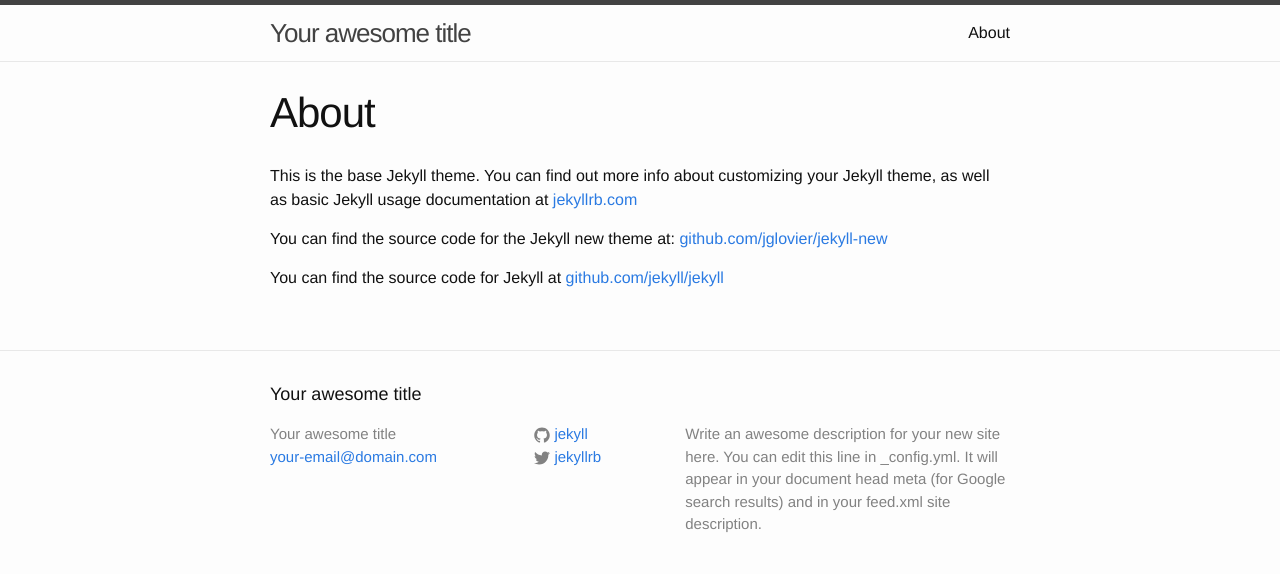
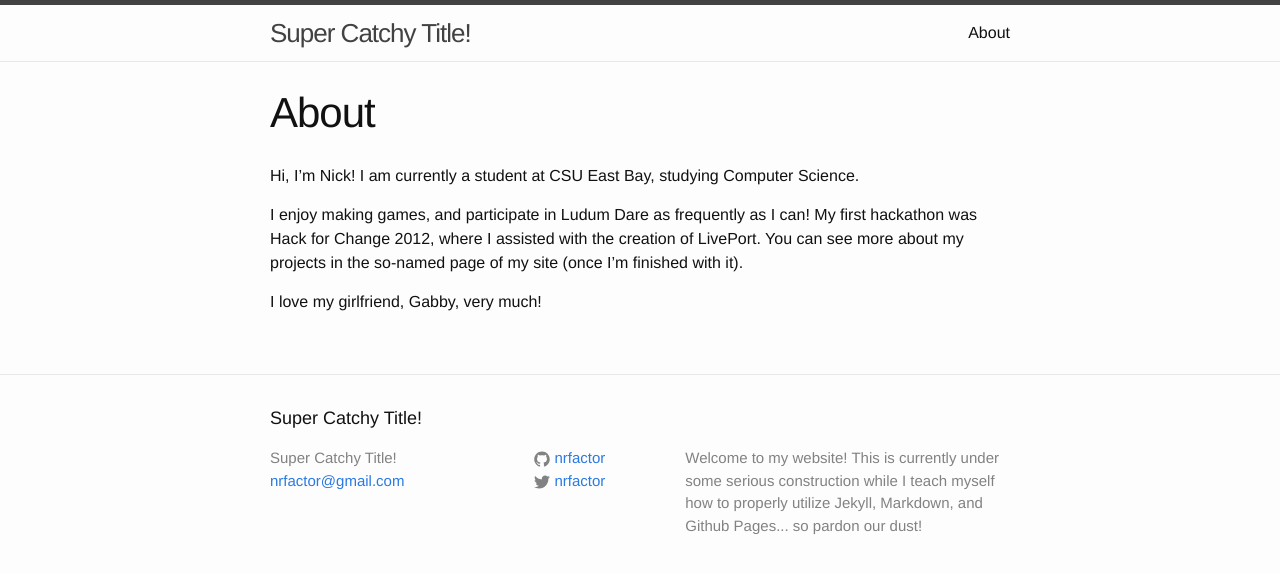
Before and after one commit to nrebhun/nrebhun.github.io, a Jekyll site: the page built from about.md, in a window 1280 px wide. Shown: the top 574 px of the page. Built offline with Jekyll 4.4.1, drawn with Linux system fonts in a browser that asks for light colours.

```diff
--- a/_config.yml
+++ b/_config.yml
@@ -1,14 +1,12 @@
 # Site settings
-title: Your awesome title
-email: your-email@domain.com
+title: Super Catchy Title!
+email: nrfactor@gmail.com
 description: > # this means to ignore newlines until "baseurl:"
-  Write an awesome description for your new site here. You can edit this
-  line in _config.yml. It will appear in your document head meta (for
-  Google search results) and in your feed.xml site description.
+ Welcome to my website! This is currently under some serious construction while I teach myself how to properly utilize Jekyll, Markdown, and Github Pages... so pardon our dust!
 baseurl: "" # the subpath of your site, e.g. /blog/
-url: "http://yourdomain.com" # the base hostname & protocol for your site
-twitter_username: jekyllrb
-github_username:  jekyll
+url: "http://nickrebhun.com" # the base hostname & protocol for your site
+twitter_username: nrfactor
+github_username:  nrfactor
 
 # Build settings
 markdown: kramdown
--- a/about.md
+++ b/about.md
@@ -4,8 +4,8 @@ title: About
 permalink: /about/
 ---
 
-This is the base Jekyll theme. You can find out more info about customizing your Jekyll theme, as well as basic Jekyll usage documentation at [jekyllrb.com](http://jekyllrb.com/)
+Hi, I'm Nick! I am currently a student at CSU East Bay, studying Computer Science.
 
-You can find the source code for the Jekyll new theme at: [github.com/jglovier/jekyll-new](https://github.com/jglovier/jekyll-new)
+I enjoy making games, and participate in Ludum Dare as frequently as I can! My first hackathon was Hack for Change 2012, where I assisted with the creation of LivePort. You can see more about my projects in the so-named page of my site (once I'm finished with it).
 
-You can find the source code for Jekyll at [github.com/jekyll/jekyll](https://github.com/jekyll/jekyll)
+I love my girlfriend, Gabby, very much!
```
Also changed, not shown: _posts/2014-11-19-welcome-to-jekyll.markdown (deleted, +0 -25 lines), _posts/2014-12-25-hello-website.markdown (added, +27 -0 lines), Gemfile (line endings or trailing spaces).
